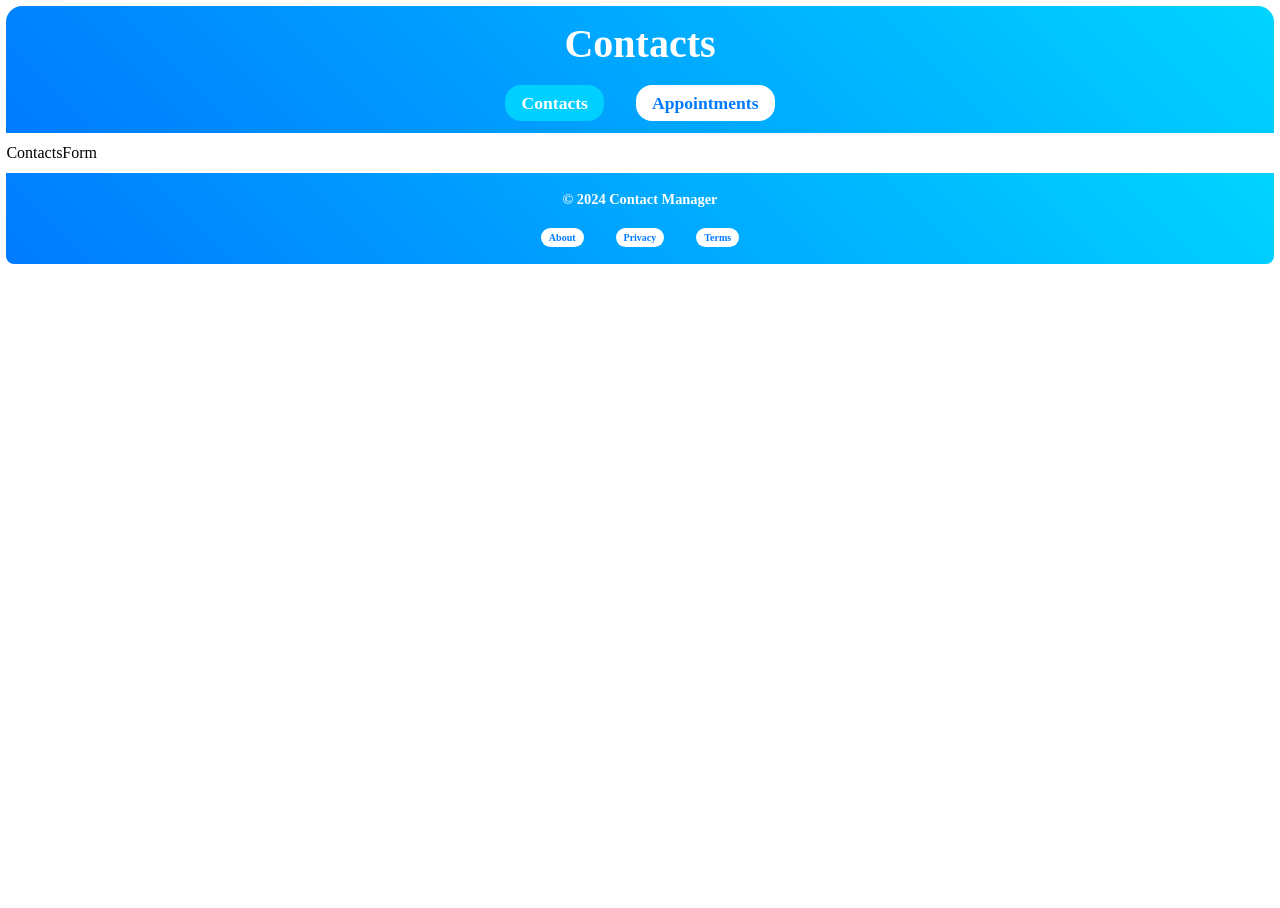
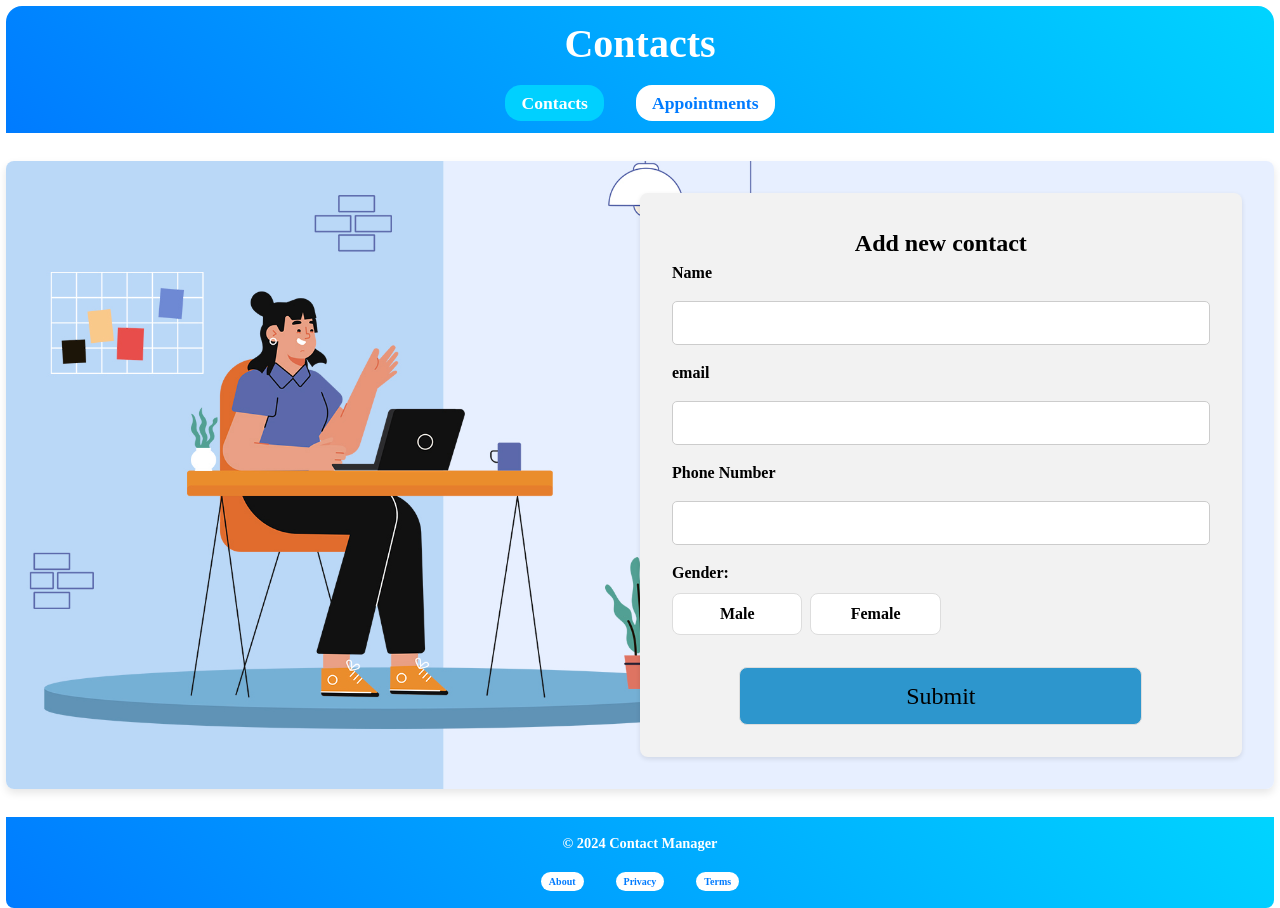
Before and after one commit to tmccann/react-contacts-management, a React (Vite) app: page / in a window 1280 px wide. Before the commit the page ends 806 px from the top, so only its background shows below. Built offline with nearby package versions, Linux system fonts and the light colour scheme.

Commit message:
feat: Added Contact and Appointment forms

```diff
--- /dev/null
+++ b/src/Components/forms/appointmentForm/AppointmentForm.tsx
@@ -0,0 +1,76 @@
+import DatePicker from "react-datepicker";
+import "react-datepicker/dist/react-datepicker.css";
+import FormContainer from "../formContainer/FormContainer"; // Wrapper for the form layout
+import styles from "../formStyles/FormStyles.module.css"; // Import the CSS module styles
+
+const AppointmentForm = () => {
+  return (
+    <>
+      {/* Main container that holds the form for layout and structure */}
+      <FormContainer>
+        <form action="submit" className={styles.form}>
+          {/* Form Header: Heading for the form */}
+          <h2>Book appointment</h2>
+
+          {/* Input field for the name of the contact */}
+          <label htmlFor="title">title</label>
+          <input
+            type="text"
+            id="title"
+            name="title"
+            className={styles.input} // Styled input field (defined in the CSS module)
+            required
+          />
+
+          {/* Dropdown for selecting an option */}
+          <label htmlFor="options">Options</label>
+          <select
+            name="contacts"
+            id="contacts"
+            className={styles.select} // Styled select field
+            required
+          >
+            <option value="">please select a contact</option>
+            <option value="contact1">contact 1</option>
+            <option value="contact2">contact 2</option>
+            <option value="contact3">contact 3</option>
+          </select>
+
+          {/* DatePicker component for selecting date */}
+          <div className={styles.react_datepicker}>
+            {/* Styling for the date picker wrapper */}
+            <label htmlFor="date"> Select an available date</label>
+            <DatePicker
+              placeholderText="Select date and time"
+              dateFormat="dd/MM/yyyy"
+            />
+          </div>
+          {/* Dropdown for selecting an option */}
+          <label htmlFor="times">Select an available time</label>
+          <select
+            name="times"
+            id="times"
+            className={styles.select} // Styled select field
+            required
+          >
+            <option value="">available times</option>
+            <option value="time1">8:30</option>
+            <option value="time2">9:30</option>
+            <option value="ctime3">10:30</option>
+          </select>
+
+          {/* Button container: Centers the submit button */}
+          <div className={styles.positon_button_center}>
+            {/* Flexbox container for button centering */}
+            <button type="submit" className={styles.button}>
+              {/* Submit button styling */}
+              Submit
+            </button>
+          </div>
+        </form>
+      </FormContainer>
+    </>
+  );
+};
+
+export default AppointmentForm;
--- a/src/Components/forms/contactsForm/ContactsForm.tsx
+++ b/src/Components/forms/contactsForm/ContactsForm.tsx
@@ -1,5 +1,70 @@
+import FormContainer from "../formContainer/FormContainer"; // Wrapper for the form layout
+import styles from "../formStyles/FormStyles.module.css"; // Import the CSS module styles
+
 const ContactsForm = () => {
-  return <div>ContactsForm</div>;
+  return (
+    <FormContainer>
+      <form action="submit" className={styles.form}>
+        {/* Form Header: Heading for the form */}
+        <h2>Add new contact</h2>
+
+        <label htmlFor="name">Name</label>
+        <input
+          type="text"
+          id="name"
+          name="name"
+          className={styles.input} // Styled input field (defined in the CSS module)
+          required
+        />
+        {/* Input field for the email of the contact */}
+        <label htmlFor="email">email</label>
+        <input
+          type="email"
+          id="email"
+          name="email"
+          className={styles.input} // Styled input field (defined in the CSS module)
+          required
+        />
+        {/* Input field for the phone of the contact */}
+        <label htmlFor="phone">Phone Number</label>
+        <input
+          type="tel"
+          id="phone"
+          name="phone"
+          className={styles.input} // Styled input field (defined in the CSS module)
+          required
+        />
+
+        {/* Fieldset for gender selection: Grouping radio buttons */}
+        <fieldset className={styles.fieldset}>
+          {/* Fieldset styling for grouping */}
+          <legend>Gender: </legend>
+          <div className={styles.switch}>
+            {/* Flex container for radio buttons */}
+            <input type="radio" id="male" value="male" name="gender" />
+            <label htmlFor="male" className={styles.switchLabel}>
+              {/* Male radio button label */}
+              Male
+            </label>
+            <input type="radio" id="female" value="female" name="gender" />
+            <label htmlFor="female" className={styles.switchLabel}>
+              {/* Female radio button label */}
+              Female
+            </label>
+          </div>
+        </fieldset>
+
+        {/* Button container: Centers the submit button */}
+        <div className={styles.positon_button_center}>
+          {/* Flexbox container for button centering */}
+          <button type="submit" className={styles.button}>
+            {/* Submit button styling */}
+            Submit
+          </button>
+        </div>
+      </form>
+    </FormContainer>
+  );
 };
 
 export default ContactsForm;
--- a/src/pages/appointments/ApointmentsPage.tsx
+++ b/src/pages/appointments/ApointmentsPage.tsx
@@ -1,5 +1,11 @@
+import AppointmentForm from "../../Components/forms/appointmentForm/AppointmentForm";
+
 const ApointmentsPage = () => {
-  return <></>;
+  return (
+    <>
+      <AppointmentForm />
+    </>
+  );
 };
 
 export default ApointmentsPage;
--- a/src/pages/contacts/ContactsPage.tsx
+++ b/src/pages/contacts/ContactsPage.tsx
@@ -3,11 +3,9 @@ import ContactsForm from "../../Components/forms/contactsForm/ContactsForm";
 const ContactsPage = () => {
   return (
     <>
+      {/* import form re-usable form container this should include default style for all forms */}
+      {/* make form  */}
       <ContactsForm />
-      {/* import form re-usable form container this should include default style for all forms */}
-      {/* done */}
-
-      {/* make form  */}
       {/* vlidate form data */}
       {/* handle form data */}
       {/* contacts list */}
```
